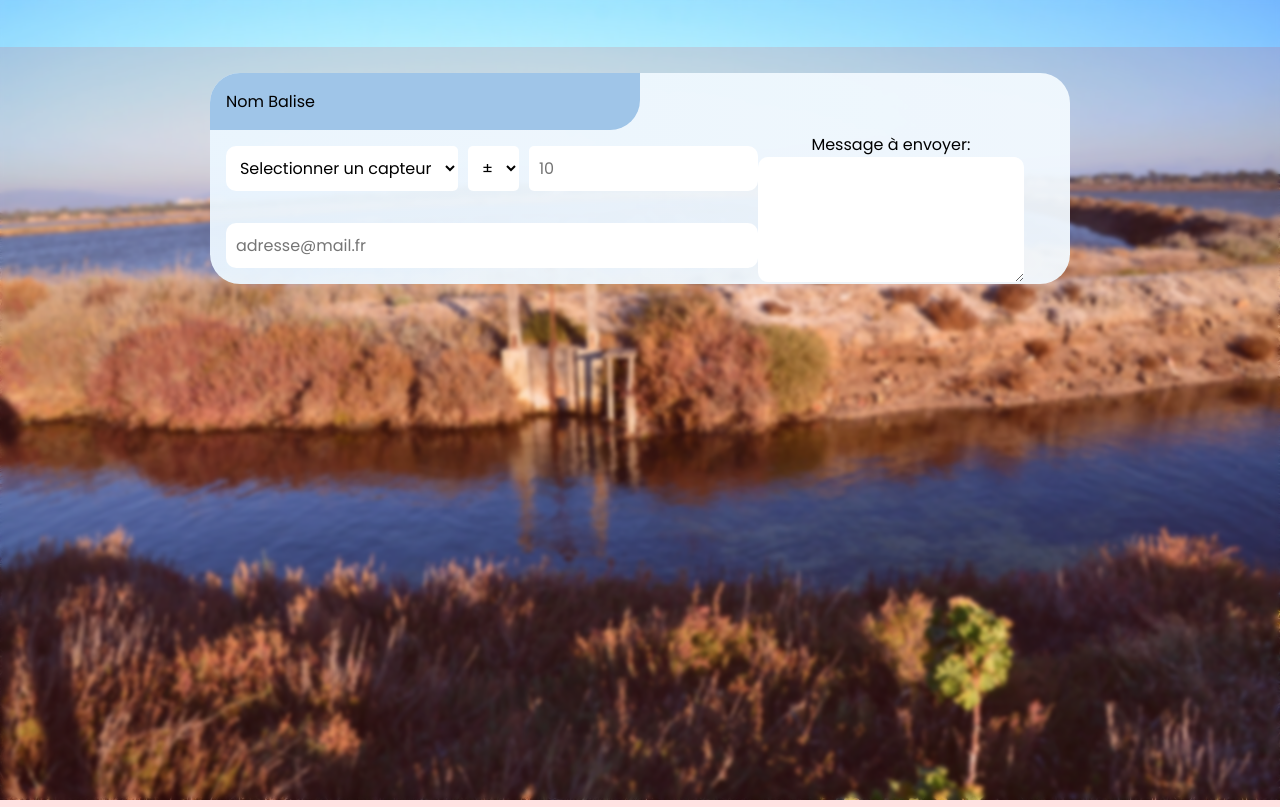
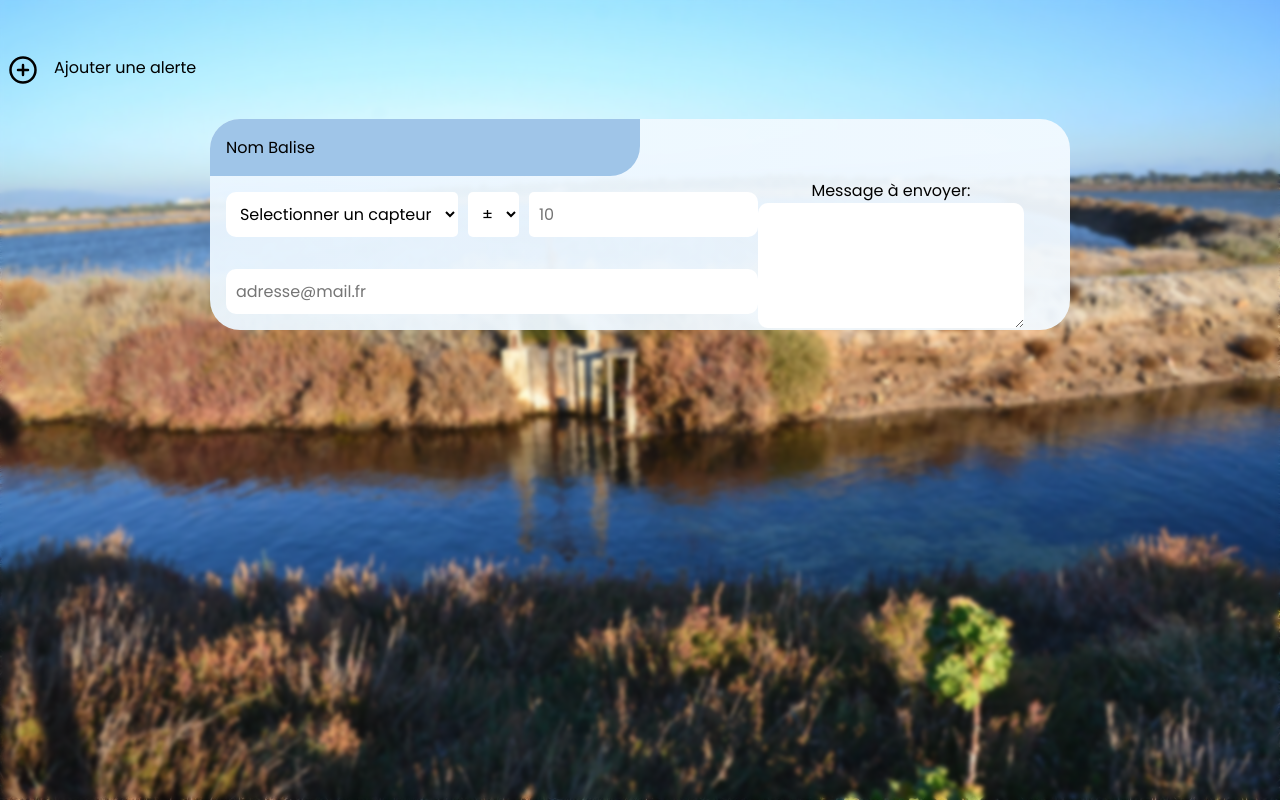
Before and after one commit to yanis-laporte/monitoring_pesquiers, a website built with Parcel: page client/src/alerts.html in a window 1280 px wide. Built offline with nearby package versions, Linux system fonts and the light colour scheme.

Commit message:
"ajouter une alerte"

```diff
--- a/client/src/alerts.html
+++ b/client/src/alerts.html
@@ -17,9 +17,11 @@
                 <import src="./nav.html" />
             </nav>
             <div class="addAlert">
-                <div class="btn">
-
-                </div>
+                <svg width="64" height="64" viewBox="0 0 64 64" fill="none" xmlns="http://www.w3.org/2000/svg">
+                    <path d="M32 21.3335V32.0002M32 32.0002V42.6668M32 32.0002H42.6666M32 32.0002H21.3333" stroke="currentColor" stroke-width="5.33333" stroke-linecap="round" />
+                    <path d="M32 58.6668C46.7276 58.6668 58.6667 46.7278 58.6667 32.0002C58.6667 17.2726 46.7276 5.3335 32 5.3335C17.2724 5.3335 5.33333 17.2726 5.33333 32.0002C5.33333 46.7278 17.2724 58.6668 32 58.6668Z" stroke="currentColor" stroke-width="5.33333" />
+                </svg>
+                <div>Ajouter une alerte</div>
             </div>
             <div class="alerts-container ">
                 <div class="alert-item" id="1">
@@ -54,52 +56,6 @@
 
         </div>
     </div>
-    <!-- <div class="root">
-        <div class="bg glass"></div>
-        <div class="container">
-            <nav id="navbar">
-                <ul>
-                    <li class="home"><a href="index.html">🏠</a></li>
-                    <ul class="glass">
-                        <li class="btn"><a href="map.html">Carte</a></li>
-                        <li class="btn"><a href="alerts.html">Alertes</a></li>
-                        <li class="btn"><a href="calibrage.html">Calibrage</a></li>
-                    </ul>
-                </ul>
-            </nav>
-            <div class="alerts">
-                <div class="alert-item" id="1">
-                    <div class="baliseName">Nom de la Balise</div>
-                    <div class="wrapper">
-                        <div class="left">
-                            <div class="top">
-                                <select name="sensor" id="">
-                                    <option value="" selected disabled>Selectionner un capteur</option>
-                                    <option value="1">Hauteur de l'eau</option>
-                                    <option value="1">Température de l'eau</option>
-                                </select>
-                                <select name="operator" id="">
-                                    <option value="" selected disabled>Opt</option>
-                                    <option value="gt">&gt;</option>
-                                    <option value="eq">&equals;</option>
-                                    <option value="lt">&lt;</option>
-                                </select>
-                                <input type="number" name="comparator" placeholder="10">
-                            </div>
-                            <div class="mail">
-                                <input type="email" name="" id="" placeholder="adresse@mail">
-                            </div>
-                        </div>
-                        <div class="right">
-                            <textarea name="" id="" cols="30" rows="10" placeholder="Alerte"></textarea>
-                        </div>
-                    </div>
-                </div>
-            </div>
-        </div> -->
-
-    <!-- </div> -->
-
 </body>
 <!-- Javascript -->
 <script src="js/topbar.js"></script>
--- a/client/src/scss/alerts.scss
+++ b/client/src/scss/alerts.scss
@@ -8,12 +8,30 @@
     height: 100%;
 }
 
+.addAlert {
+    display: inline;
+    display: flex;
+
+    cursor: pointer;
+
+    svg,
+    div {
+        margin: .5em;
+        width: fit-content;
+        height: 30px;
+    }
+
+    &:hover {
+        stroke: blue;
+        color: blue;
+    }
+}
+
 .alerts-container {
     display: flex;
     justify-content: center;
-    height: 95%;
+    // height: auto;
     padding: 2%;
-    background-color: #ff00001c;
     // display: flex;
     // align-items: center;
     // justify-content: center;
@@ -31,11 +49,9 @@
 
     border-radius: 30px;
 
-    background: radial-gradient(
-        100% 4069.56% at 100% 100%,
-        rgba(242, 249, 255, 0.95) 0%,
-        rgba(235, 246, 255, 0.95) 100%
-    );
+    background: radial-gradient(100% 4069.56% at 100% 100%,
+            rgba(242, 249, 255, 0.95) 0%,
+            rgba(235, 246, 255, 0.95) 100%);
 }
 
 .baliseName {
@@ -72,6 +88,7 @@
         background: #ffffff;
         border-radius: 10px 5px 5px 10px;
     }
+
     select[name="operator"] {
         margin-left: 10px;
         margin-right: 10px;
@@ -79,6 +96,7 @@
         border-radius: 5px 5px 5px 5px;
         background: #ffffff;
     }
+
     input[name="comparator"] {
         background: #ffffff;
         border-radius: 5px 10px 10px 5px;
```
